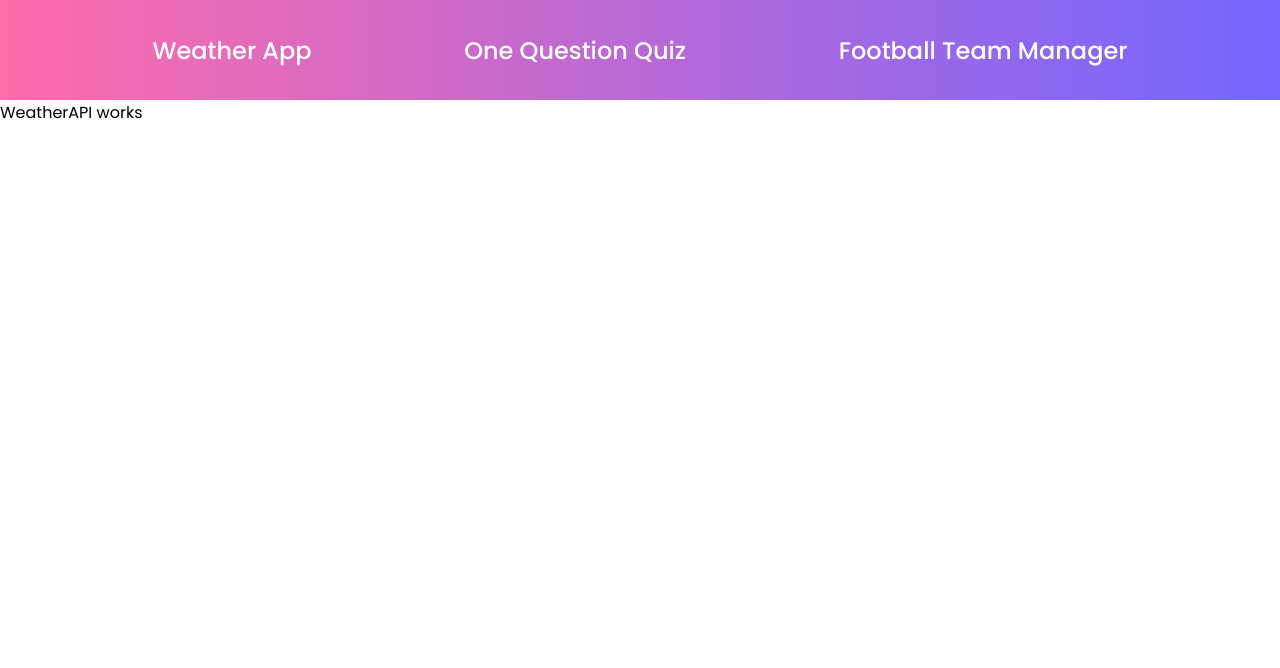
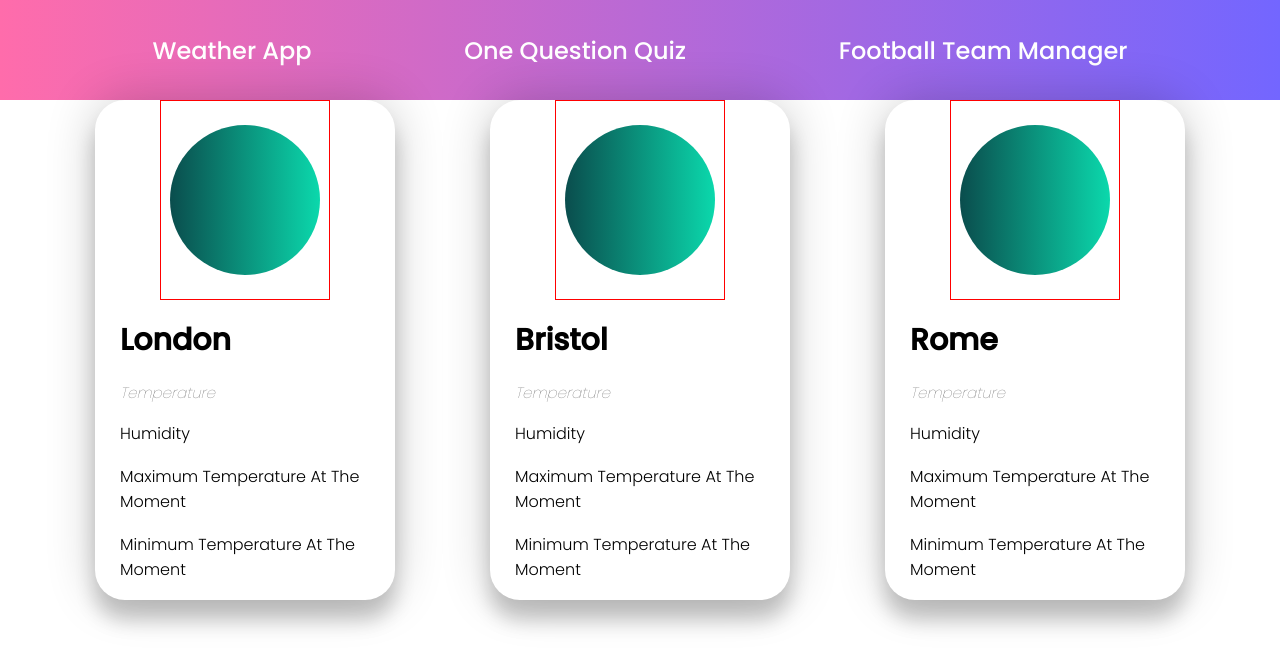
Before and after one commit to aevansme/tech-test-johnguilding, a React (Create React App) app: page / in a window 1280 px wide. Shown: the top 668 px of the page. Built offline with nearby package versions, Linux system fonts and the light colour scheme; no server answers.

Commit message:
cards built

```diff
--- a/src/pages/WeatherAPI/WeatherAPI.jsx
+++ b/src/pages/WeatherAPI/WeatherAPI.jsx
@@ -1,10 +1,73 @@
-import React from "react";
+import React, { useEffect } from "react";
 import styles from "./WeatherAPI.module.scss";
 
 const WeatherAPI = () => {
+
+  useEffect(() => {
+    fetchWeather();
+  }, [])
+
+  // APIKEY: 1acbd84f93b9bf41a917d5cf13ed69eb
+
+  const fetchWeather = () => {
+    console.log('working');
+    fetch("api.openweathermap.org/data/2.5/weather?q={London}&appid={1acbd84f93b9bf41a917d5cf13ed69eb}")
+    .then((response) => response.json())
+    .then((response) => {
+      console.log(response);
+    })
+  }
+
   return (
     <>
-      <p>WeatherAPI works</p>
+      <section className={styles.cards}>
+
+        <article className={styles.card}>
+          <div className={styles.container}>
+            <div className={styles.img}>
+              <div className={styles.circle}></div>
+            </div>
+            <div className={styles.info}>
+              <h2 className={styles.title}>London</h2>
+              <h3>Temperature</h3>
+              <h4>Humidity</h4>
+              <h4>Maximum Temperature At The Moment</h4>
+              <h4>Minimum Temperature At The Moment</h4>
+            </div>
+          </div>
+        </article>
+
+        <article className={styles.card}>
+          <div className={styles.container}>
+            <div className={styles.img}>
+              <div className={styles.circle}></div>
+            </div>
+            <div className={styles.info}>
+              <h2 className={styles.title}>Bristol</h2>
+              <h3>Temperature</h3>
+              <h4>Humidity</h4>
+              <h4>Maximum Temperature At The Moment</h4>
+              <h4>Minimum Temperature At The Moment</h4>
+            </div>
+          </div>
+        </article>
+
+        <article className={styles.card}>
+          <div className={styles.container}>
+            <div className={styles.img}>
+              <div className={styles.circle}></div>
+            </div>
+            <div className={styles.info}>
+              <h2 className={styles.title}>Rome</h2>
+              <h3>Temperature</h3>
+              <h4>Humidity</h4>
+              <h4>Maximum Temperature At The Moment</h4>
+              <h4>Minimum Temperature At The Moment</h4>
+            </div>
+          </div>
+        </article>
+
+      </section>
     </>
   );
 };
--- a/src/pages/WeatherAPI/WeatherAPI.module.scss
+++ b/src/pages/WeatherAPI/WeatherAPI.module.scss
@@ -0,0 +1,71 @@
+.cards {
+    display: flex;
+    justify-content: space-evenly;
+}
+
+.card {
+    height: 500px;
+    width: 300px;
+    border-radius: 30px;
+    padding: 0 5rem;
+    box-shadow: 0 20px 20px rgba(0, 0, 0, 0.2), 0 0 50px rgba(0, 0, 0, 0.2);
+    // border: 2px solid green;
+    display: flex;
+    justify-content: center;
+}
+
+.container {
+    width: 300px;
+    max-height: 100%;
+    display: flex;
+    flex-direction: column;
+    align-items: center;
+    justify-content: space-between;
+    // border: 3px solid orange;
+}
+
+.img {
+    width: 170px;
+    height: 200px;
+    display: flex;
+    align-items: center;
+    justify-content: center;
+    border: 1px solid red;
+}
+
+.circle {
+    width: 150px;
+    height: 150px;
+    background: linear-gradient(to left, rgb(11, 216, 172), rgb(10, 77, 77));
+    position: absolute;
+    border-radius: 50%;
+    z-index: 1;
+    // border: 2px solid orange;
+}
+
+.info {
+    width: 250px;
+    height: 300px;
+    // border: 1px solid red;
+    display: flex;
+    flex-direction: column;
+    justify-content: space-evenly;
+
+    h2 {
+        font-size: 30px;
+        // transition: all 0.75s ease-out;  *******************************
+    }
+
+    h3 {
+        font-size: 15px;
+        color: #585858;
+        font-weight: lighter;
+        // transition: all 0.75s ease-out; *******************************
+        font-style: italic;
+        // border: 1px solid red;
+    }
+
+    h4 {
+        font-weight: 300;
+    }
+}
```
Also changed, not shown: src/assets/europe.jpg (added).
